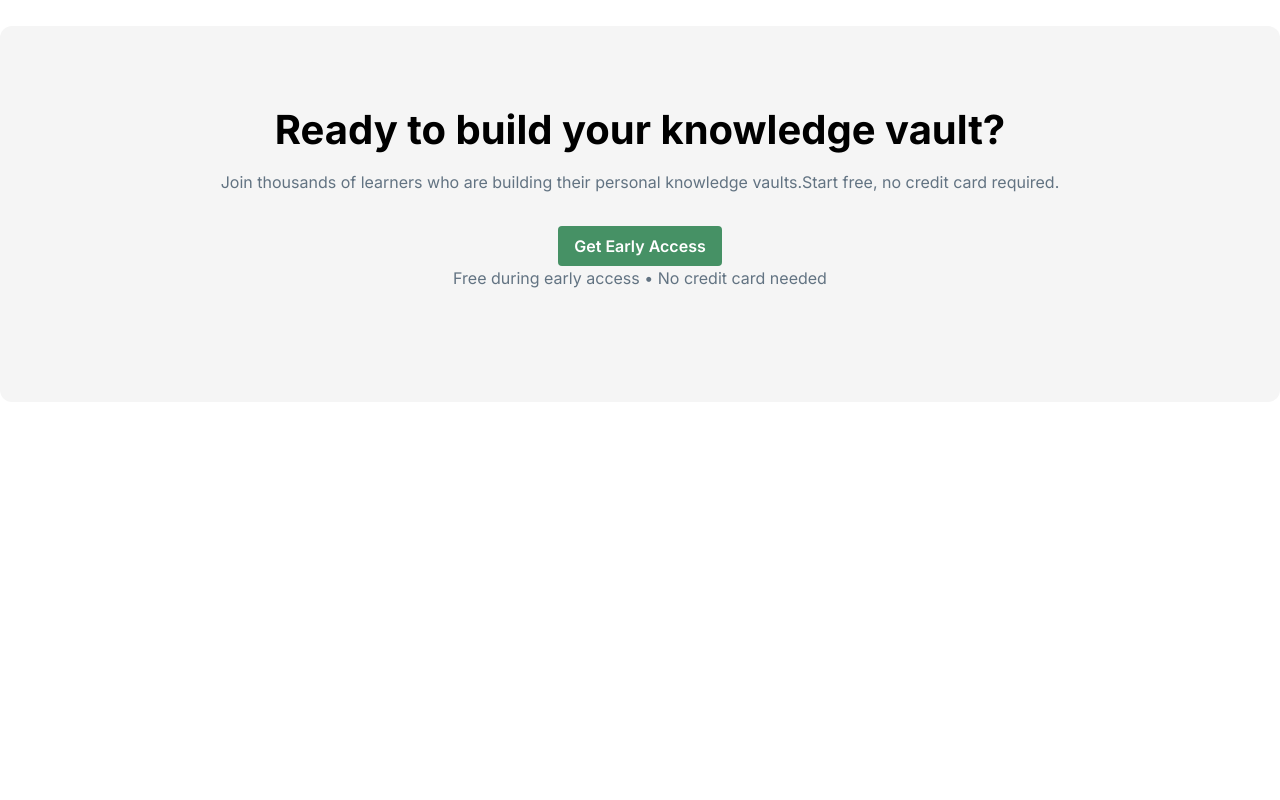
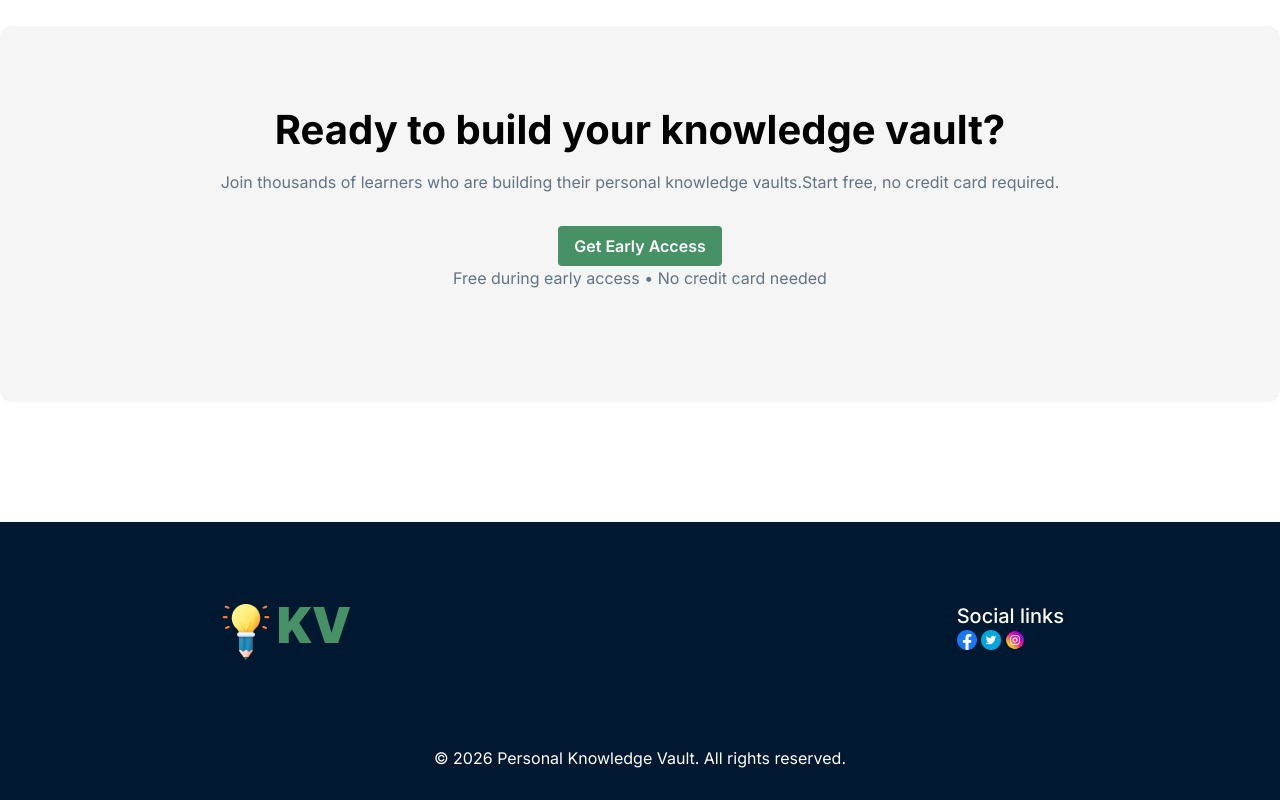
Before and after one commit to sadnanCodes/assignment-1, a plain HTML site: page index.html in a window 1280 px wide. Shown: the part 2131-2931 px from the top of the page. Before the commit the page ends 2653 px from the top, so only its background shows below. Drawn offline with Linux system fonts and the light colour scheme.

Commit message:
final commit

```diff
--- a/index.html
+++ b/index.html
@@ -113,7 +113,23 @@
 
     </main>
 
-    <footer></footer>
+    <footer>
+        <div class="footer-content">
+             <div class="logo">
+            <img src="./assets/logo-navbar.png" alt="knowledge vault logo">
+            </div>
+            <div class="social">
+            <h2>Social links</h2>
+            <div class="social-icons">
+                <img width="20px" height="20px" src="./assets/facebook.png" alt="">
+                <img width="20px" height="20px" src="./assets/twitter.png" alt="">
+                <img width="20px" height="20px" src="./assets/instagram.png" alt="">
+            </div>
+        </div>
+        </div>
+        <div class="copyright">&copy; 2026 Personal Knowledge Vault. All rights reserved.</div>
+    </footer>
+
 </body>
 
 </html>
--- a/style.css
+++ b/style.css
@@ -240,3 +240,38 @@ nav ul li a{
     color: #627382;
     margin-bottom: 32px;
 }
+footer{
+    background-color: #001931;
+}
+footer .footer-content{
+    width: 85%;
+    max-width: 1600px;
+    margin: 0 auto;
+    padding: 80px 120px;
+    display: flex;
+    justify-content: space-between;
+}
+.footer-content .footer-logo img{
+    gap: 25px;
+}
+.footer-content h2{
+    font-family: 'Inter', sans-serif;
+    font-weight: 500;
+    font-size: 20px;
+    line-height: 28px;
+    color: #FFFFFF;
+    text-align: center;
+}
+.footer-logo{
+    width: 139px;
+    height: 60px;
+}
+footer .copyright{
+    text-align: center;
+    font-family: 'Inter', sans-serif;
+    font-weight: 400;
+    font-size: 16px;
+    line-height: 24px;
+    color: #FFFFFF;
+    padding-bottom: 30px;
+}
```
Also changed, not shown: assets/facebook.png (added), assets/insta.png (added), assets/instagram.png (added), assets/twitter.png (added).
